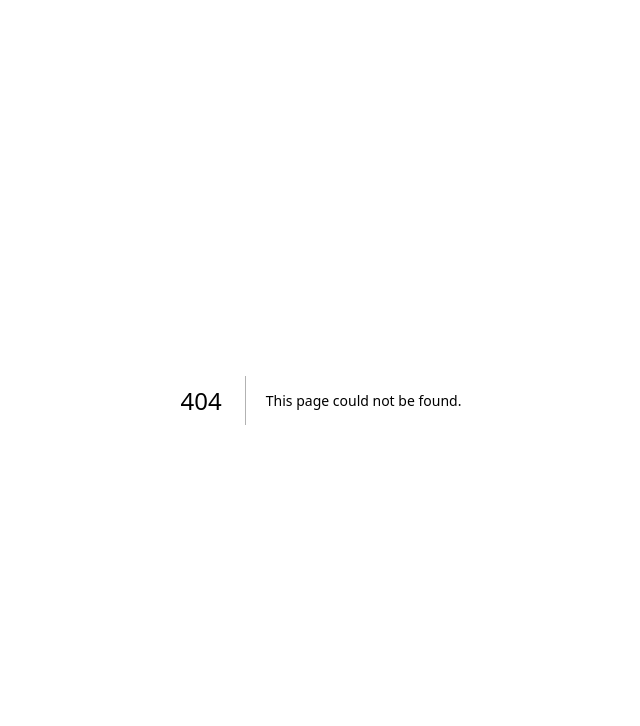
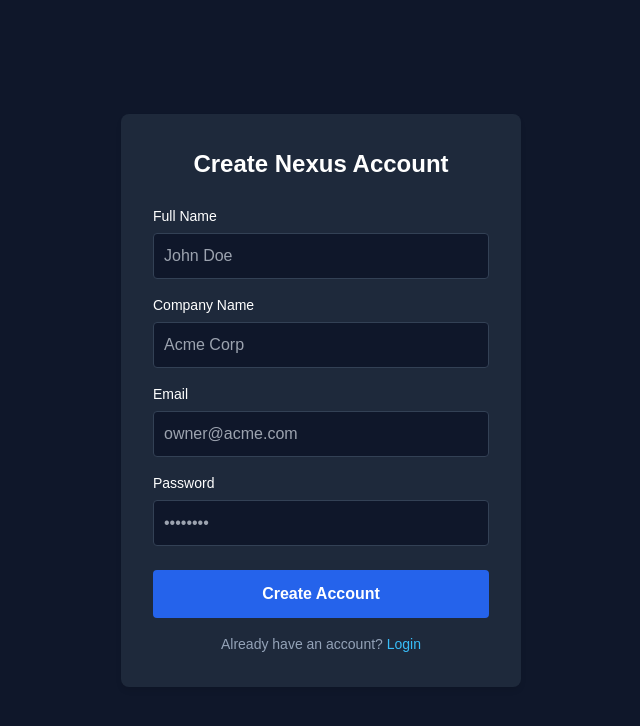
Before and after one commit to Akshat-dixit12/nexus-dashboard, a Next.js app in the folder frontend/: page /register in a window 1280 px wide. Before the commit this address had no page. Shown: the top 726 px of the page, without its empty margins (319-959 px from the left). Built offline with nearby package versions, Linux system fonts and the light colour scheme; no server answers.

Commit message:
feat(frontend): build register page with tenant creation

```diff
--- /dev/null
+++ b/frontend/app/(auth)/register/page.tsx
@@ -0,0 +1,231 @@
+'use client';
+
+
+
+import React, { useState } from "react";
+
+import { useRouter } from "next/navigation";
+
+import { api } from "@/lib/api";
+
+import { setTokens } from "@/lib/auth";
+
+
+
+export default function RegisterPage() {
+
+  const router = useRouter();
+
+  const [email, setEmail] = useState("");
+
+  const [password, setPassword] = useState("");
+
+  const [name, setName] = useState("");
+
+  const [companyName, setCompanyName] = useState("");
+
+  const [error, setError] = useState<string | null>(null);
+
+  const [loading, setLoading] = useState(false);
+
+
+
+  const handleSubmit = async (e: React.FormEvent) => {
+
+    e.preventDefault();
+
+    setError(null);
+
+    setLoading(true);
+
+
+
+    try {
+
+      const response = await api.post("/auth/register", {
+
+        email,
+
+        password,
+
+        name,
+
+        company_name: companyName,
+
+      });
+
+      const { access_token, refresh_token } = response.data;
+
+      setTokens(access_token, refresh_token);
+
+      router.push("/dashboard");
+
+    } catch (err: any) {
+
+      if (err.response?.data?.detail) {
+
+        setError(err.response.data.detail);
+
+      } else {
+
+        setError("Registration failed");
+
+      }
+
+    } finally {
+
+      setLoading(false);
+
+    }
+
+  };
+
+
+
+  return (
+
+    <div style={{ display: 'flex', minHeight: '100vh', alignItems: 'center', justifyContent: 'center', backgroundColor: '#0f172a', color: '#fff', fontFamily: 'sans-serif' }}>
+
+      <form onSubmit={handleSubmit} style={{ width: '100%', maxWidth: '400px', padding: '32px', backgroundColor: '#1e293b', borderRadius: '8px', boxShadow: '0 4px 6px -1px rgba(0,0,0,0.1)' }}>
+
+        <h2 style={{ fontSize: '24px', fontWeight: 'bold', marginBottom: '24px', textAlign: 'center' }}>Create Nexus Account</h2>
+
+
+
+        {error && (
+
+          <div style={{ backgroundColor: '#ef444422', border: '1px solid #ef4444', color: '#f87171', padding: '10px', borderRadius: '4px', marginBottom: '16px', fontSize: '14px' }}>
+
+            {error}
+
+          </div>
+
+        )}
+
+
+
+        <div style={{ marginBottom: '16px' }}>
+
+          <label style={{ display: 'block', fontSize: '14px', marginBottom: '6px' }}>Full Name</label>
+
+          <input
+
+            type="text"
+
+            required
+
+            value={name}
+
+            onChange={(e) => setName(e.target.value)}
+
+            style={{ width: '100%', padding: '10px', borderRadius: '4px', border: '1px solid #334155', backgroundColor: '#0f172a', color: '#fff', boxSizing: 'border-box' }}
+
+            placeholder="John Doe"
+
+          />
+
+        </div>
+
+
+
+        <div style={{ marginBottom: '16px' }}>
+
+          <label style={{ display: 'block', fontSize: '14px', marginBottom: '6px' }}>Company Name</label>
+
+          <input
+
+            type="text"
+
+            required
+
+            value={companyName}
+
+            onChange={(e) => setCompanyName(e.target.value)}
+
+            style={{ width: '100%', padding: '10px', borderRadius: '4px', border: '1px solid #334155', backgroundColor: '#0f172a', color: '#fff', boxSizing: 'border-box' }}
+
+            placeholder="Acme Corp"
+
+          />
+
+        </div>
+
+
+
+        <div style={{ marginBottom: '16px' }}>
+
+          <label style={{ display: 'block', fontSize: '14px', marginBottom: '6px' }}>Email</label>
+
+          <input
+
+            type="email"
+
+            required
+
+            value={email}
+
+            onChange={(e) => setEmail(e.target.value)}
+
+            style={{ width: '100%', padding: '10px', borderRadius: '4px', border: '1px solid #334155', backgroundColor: '#0f172a', color: '#fff', boxSizing: 'border-box' }}
+
+            placeholder="owner@acme.com"
+
+          />
+
+        </div>
+
+
+
+        <div style={{ marginBottom: '24px' }}>
+
+          <label style={{ display: 'block', fontSize: '14px', marginBottom: '6px' }}>Password</label>
+
+          <input
+
+            type="password"
+
+            required
+
+            value={password}
+
+            onChange={(e) => setPassword(e.target.value)}
+
+            style={{ width: '100%', padding: '10px', borderRadius: '4px', border: '1px solid #334155', backgroundColor: '#0f172a', color: '#fff', boxSizing: 'border-box' }}
+
+            placeholder="••••••••"
+
+          />
+
+        </div>
+
+
+
+        <button
+
+          type="submit"
+
+          disabled={loading}
+
+          style={{ width: '100%', padding: '12px', borderRadius: '4px', backgroundColor: '#2563eb', color: '#fff', border: 'none', fontWeight: 'bold', cursor: 'pointer' }}
+
+        >
+
+          {loading ? "Creating..." : "Create Account"}
+
+        </button>
+
+
+
+        <p style={{ marginTop: '16px', textAlign: 'center', fontSize: '14px', color: '#94a3b8' }}>
+
+          Already have an account? <a href="/login" style={{ color: '#38bdf8', textDecoration: 'none' }}>Login</a>
+
+        </p>
+
+      </form>
+
+    </div>
+
+  );
+
+}
```
